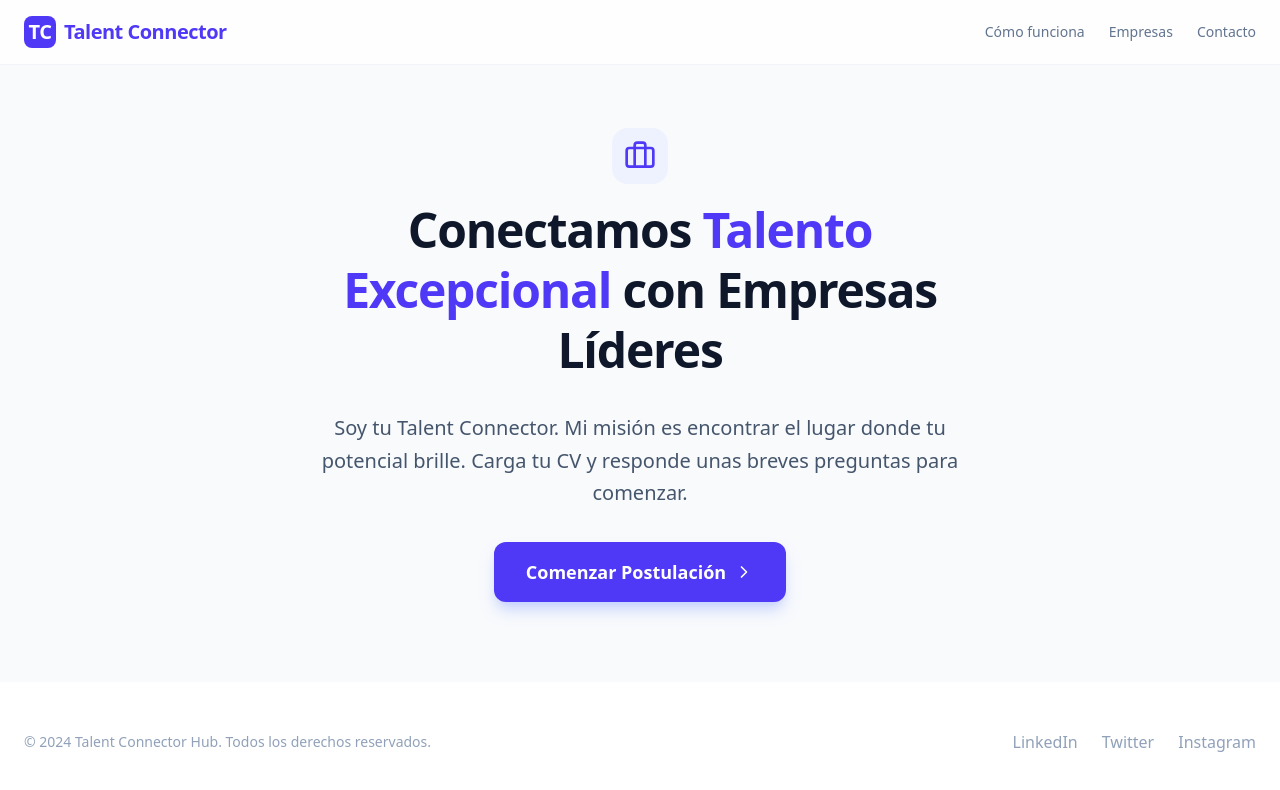
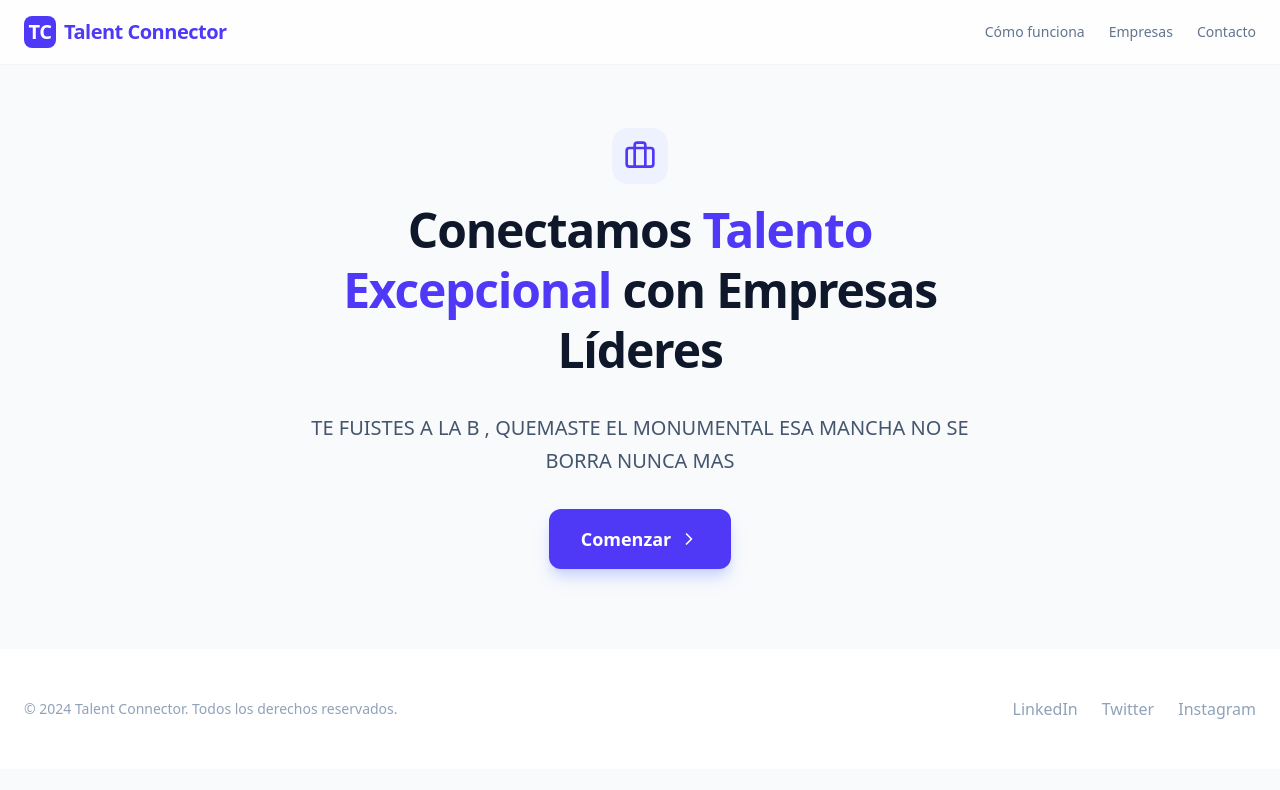
Before and after one commit to Santos805/Santos2, a React (Vite) app: page / in a window 1280 px wide. Shown: the top 790 px of the page. Built offline with nearby package versions, Linux system fonts and the light colour scheme.

Commit message:
refactor: Update placeholder text
Replaces placeholder text with a humorous reference to a football match outcome. Also slightly shortens the company name in the footer.

```diff
--- a/src/App.tsx
+++ b/src/App.tsx
@@ -158,14 +158,13 @@ export default function App() {
               Conectamos <span className="text-indigo-600">Talento Excepcional</span> con Empresas Líderes
             </h1>
             <p className="text-xl text-slate-600 leading-relaxed">
-              Soy tu Talent Connector. Mi misión es encontrar el lugar donde tu potencial brille.
-              Carga tu CV y responde unas breves preguntas para comenzar.
+              TE FUISTES A LA B , QUEMASTE EL MONUMENTAL ESA MANCHA NO SE BORRA NUNCA MAS
             </p>
             <button
               onClick={() => setStep('info')}
               className="px-8 py-4 bg-indigo-600 text-white rounded-xl font-semibold text-lg hover:bg-indigo-700 transition-all shadow-lg shadow-indigo-200 flex items-center gap-2 mx-auto"
             >
-              Comenzar Postulación <ChevronRight className="w-5 h-5" />
+              Comenzar <ChevronRight className="w-5 h-5" />
             </button>
           </motion.div>
         );
@@ -482,7 +481,7 @@ export default function App() {
       <footer className="border-top border-slate-100 py-12 px-6 bg-white">
         <div className="max-w-7xl mx-auto flex flex-col md:flex-row justify-between items-center gap-8">
           <div className="text-slate-400 text-sm">
-            © 2024 Talent Connector Hub. Todos los derechos reservados.
+            © 2024 Talent Connector. Todos los derechos reservados.
           </div>
           <div className="flex gap-6 text-slate-400">
             <a href="#" className="hover:text-indigo-600 transition-colors">LinkedIn</a>
```
